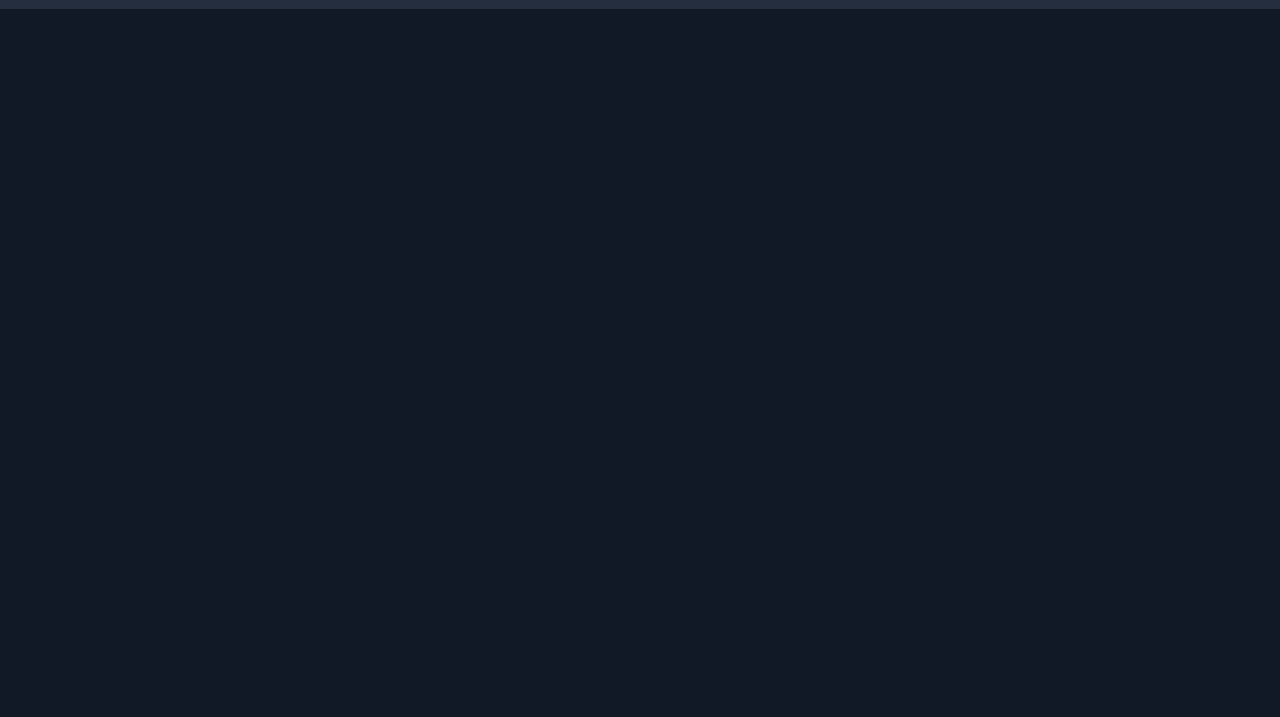
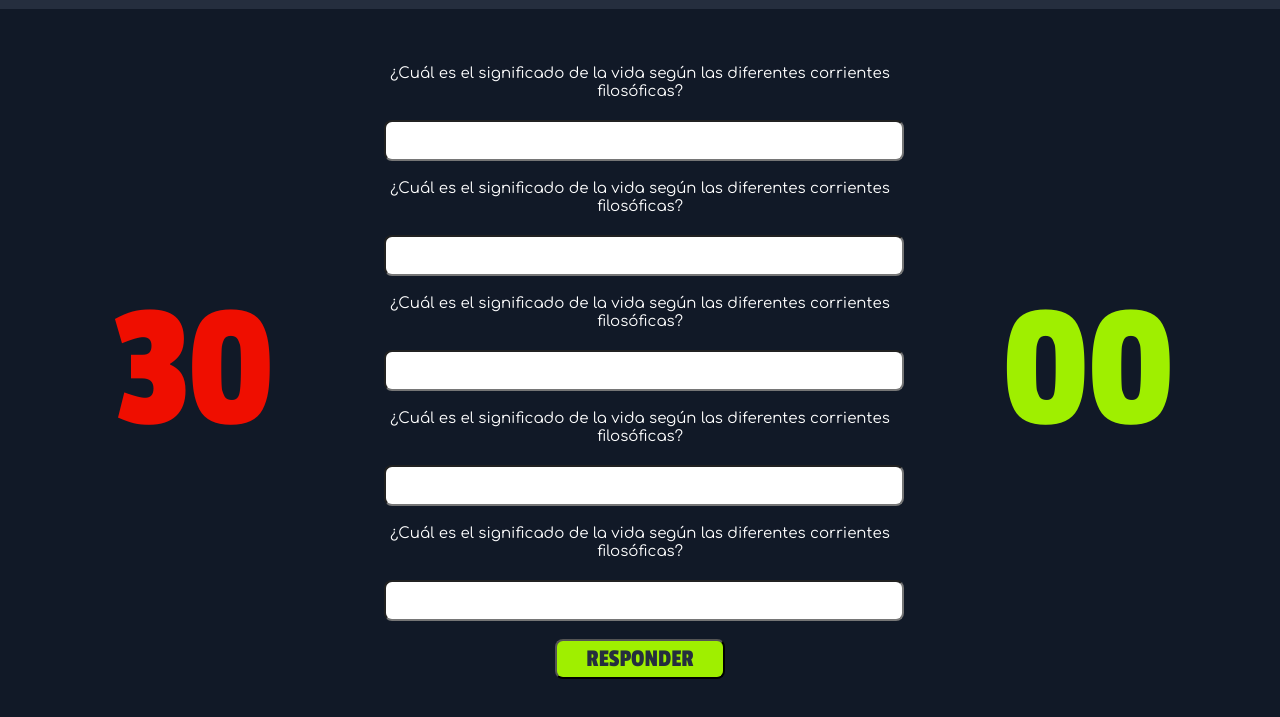
Before and after one commit to fancyydev/QuizApp, a plain HTML site: page index.html in a window 1280 px wide. Shown: the part 61-778 px from the top of the page. Drawn offline with Linux system fonts and the light colour scheme.

Commit message:
Frontend Development

```diff
--- a/index.html
+++ b/index.html
@@ -7,7 +7,7 @@
     <!--Imports from google fonts to use Passion One-->
     <link rel="preconnect" href="https://fonts.googleapis.com">
     <link rel="preconnect" href="https://fonts.gstatic.com" crossorigin>
-    <link href="https://fonts.googleapis.com/css2?family=Passion+One:wght@400;700;900&display=swap" rel="stylesheet">
+    <link href="https://fonts.googleapis.com/css2?family=Comfortaa:wght@300..700&family=Passion+One:wght@400;700;900&display=swap" rel="stylesheet">
 
     <title>QUIZ</title>
 </head>
@@ -16,8 +16,28 @@
     <div class="navbar">
         <h1>QUIZ APP</h1>
     </div>
-    <div class="questions">
+    <div class="container">
+        <div class="section">
+            <label id="descending">30</label>
+        </div>
+        <div class="questions">
 
+            <label for="">¿Cuál es el significado de la vida según las diferentes corrientes filosóficas?</label><br>
+            <input type="text" name="" id=""><br><br>
+            <label for="">¿Cuál es el significado de la vida según las diferentes corrientes filosóficas?</label><br>
+            <input type="text" name="" id=""><br><br>
+            <label for="">¿Cuál es el significado de la vida según las diferentes corrientes filosóficas?</label><br>
+            <input type="text" name="" id=""><br><br>
+            <label for="">¿Cuál es el significado de la vida según las diferentes corrientes filosóficas?</label><br>
+            <input type="text" name="" id=""><br><br>
+            <label for="">¿Cuál es el significado de la vida según las diferentes corrientes filosóficas?</label><br>
+            <input type="text" name="" id=""><br><br>
+
+            <button id="response">RESPONDER</button>
+        </div>
+        <div class="section">
+            <label id="ascending">00</label>
+        </div>
     </div>
 </body>
 </html>
--- a/quiz_styles.css
+++ b/quiz_styles.css
@@ -2,6 +2,37 @@ body {
     background-color: #111927;
     margin: 0;
 }
+.container {
+    display: flex;
+    width: auto;
+    padding-top: 55px;
+}
+
+.section {
+    width: 30%;
+    position: relative;
+}
+
+#descending {
+    position: absolute;
+    top: 50%;
+    left: 50%;
+    transform: translate(-50%, -50%);
+    font-family: "Passion One", regular;
+    font-size: 180px;
+    color: #EF0E00;
+}
+
+#ascending {
+    position: absolute;
+    top: 50%;
+    left: 50%;
+    transform: translate(-50%, -50%);
+    font-family: "Passion One", regular;
+    font-size: 180px;
+    color: #9FEF00;
+}
+
 
 .navbar {
     width: auto;
@@ -16,3 +47,30 @@ body {
     text-align: center;
     padding-top: 14px;
 }
+
+.questions {
+    text-align: center;
+    width: 40%;
+}
+
+.questions label {
+    color: white;
+    font-family: "Comfortaa", regular;
+    font-size: 15px;
+}
+.questions input {
+    height: 35px;
+    width: 100%;
+    margin-top: 20px;
+    border-radius: 8px;
+}
+
+#response {
+    width: 170px;
+    height: 40px;
+    background-color: #9FEF00;
+    border-radius: 8px;
+    font-family: "Passion One", regular;
+    font-size: 25px;
+    color: #252E3E;
+}
```
